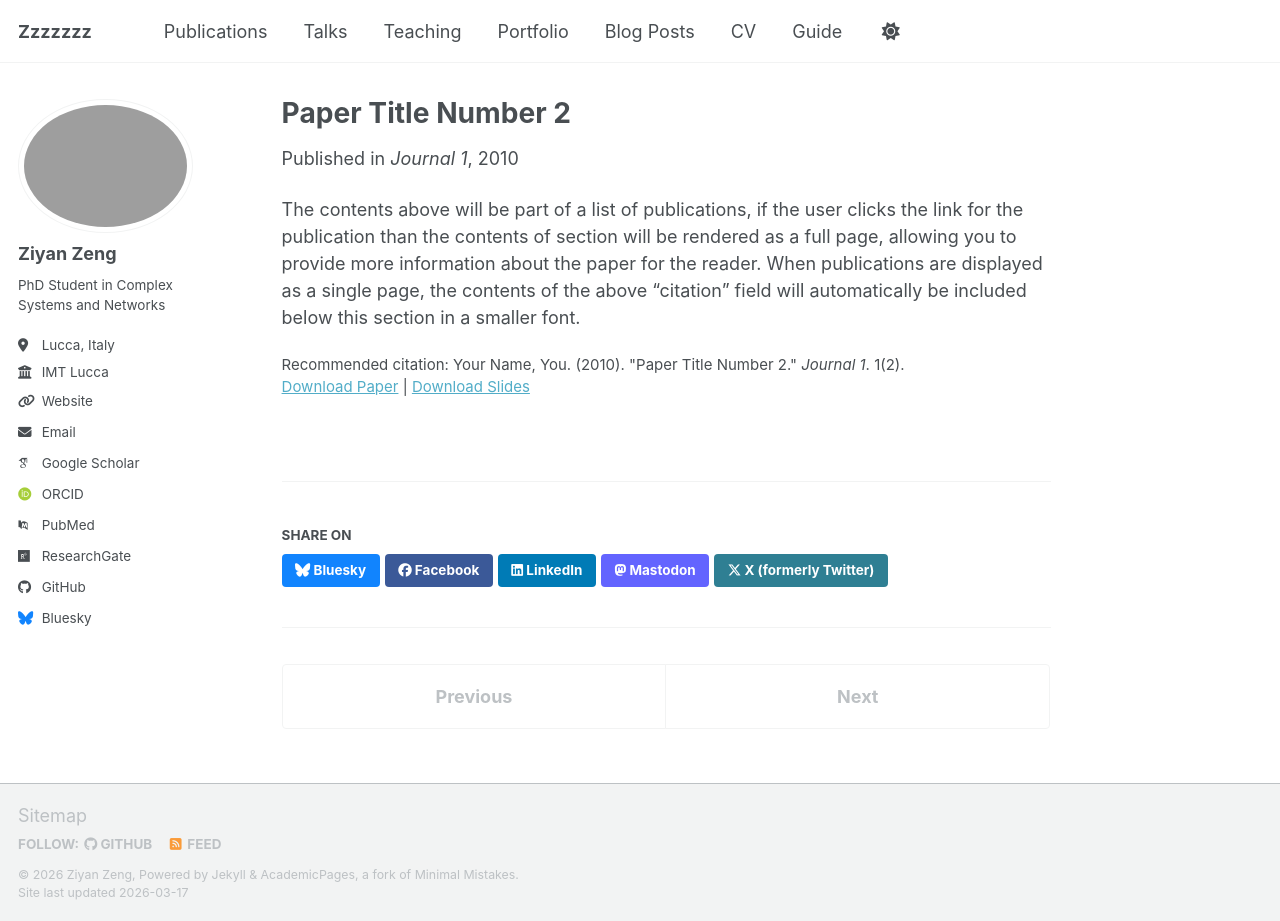
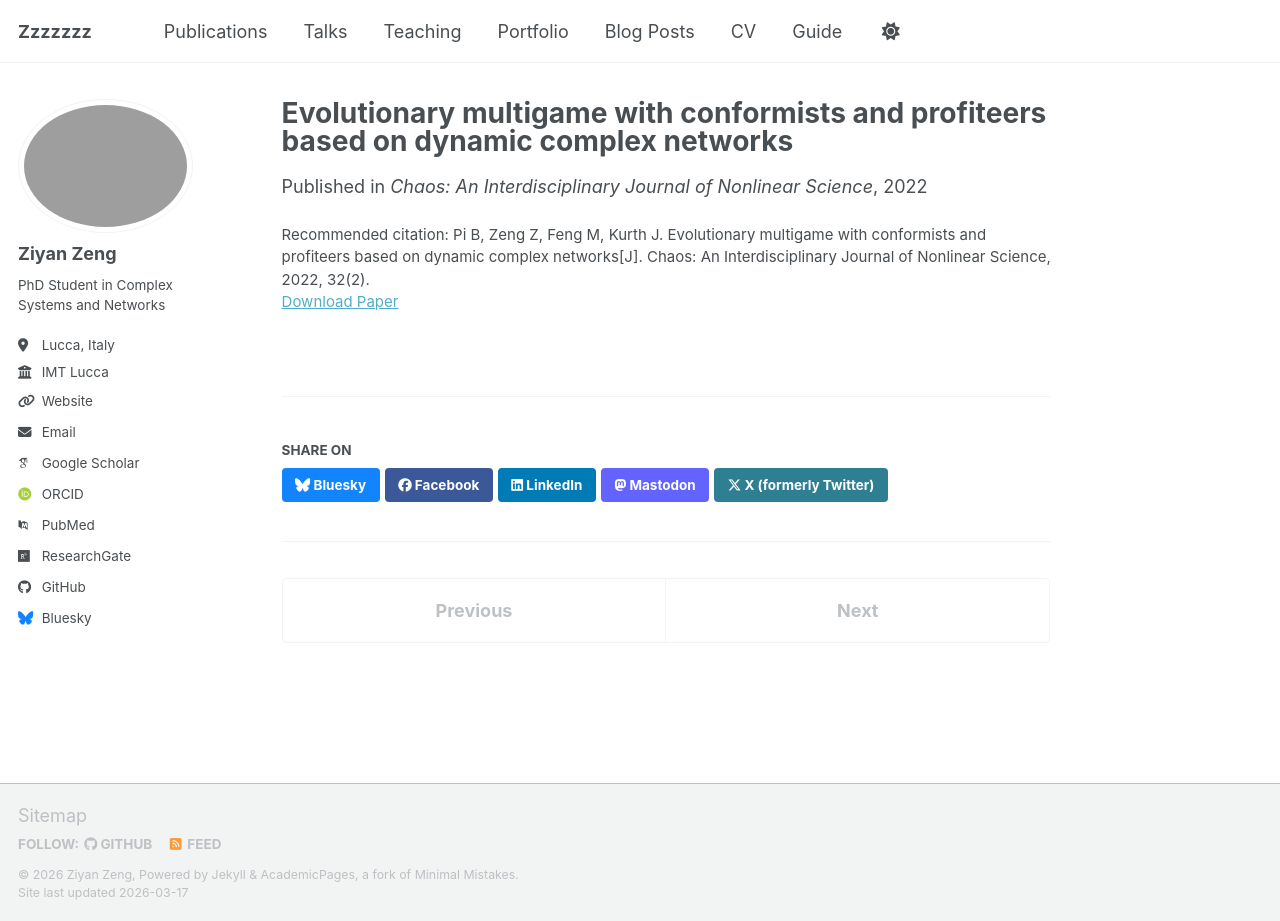
Before and after one commit to ziyanzeng-net/ziyanzeng-net.github.io, a Jekyll site: the page built from _publications/2010-10-01-paper-title-number-2.md, in a window 1280 px wide and 921 px high. Built offline with Jekyll 4.4.1, drawn with Linux system fonts in a browser that asks for light colours; some web fonts are replaced; a script bundle is joined from its source files by our own code; library files that are not in the unit come from our copies.

Commit message:
Update 2010-10-01-paper-title-number-2.md

```diff
--- a/_publications/2010-10-01-paper-title-number-2.md
+++ b/_publications/2010-10-01-paper-title-number-2.md
@@ -1,14 +1,10 @@
 ---
-title: "Paper Title Number 2"
+title: "Evolutionary multigame with conformists and profiteers based on dynamic complex networks"
 collection: publications
 category: manuscripts
-permalink: /publication/2010-10-01-paper-title-number-2
-excerpt: 'This paper is about the number 2. The number 3 is left for future work.'
-date: 2010-10-01
-venue: 'Journal 1'
-slidesurl: 'https://academicpages.github.io/files/slides2.pdf'
-paperurl: 'https://academicpages.github.io/files/paper2.pdf'
-citation: 'Your Name, You. (2010). &quot;Paper Title Number 2.&quot; <i>Journal 1</i>. 1(2).'
+permalink: https://pubs.aip.org/aip/cha/article/32/2/023117/2835679
+date: 2022-2-1
+venue: 'Chaos: An Interdisciplinary Journal of Nonlinear Science'
+paperurl: 'https://pubs.aip.org/aip/cha/article/32/2/023117/2835679'
+citation: 'Pi B, Zeng Z, Feng M, Kurth J. Evolutionary multigame with conformists and profiteers based on dynamic complex networks[J]. Chaos: An Interdisciplinary Journal of Nonlinear Science, 2022, 32(2).'
 ---
-
-The contents above will be part of a list of publications, if the user clicks the link for the publication than the contents of section will be rendered as a full page, allowing you to provide more information about the paper for the reader. When publications are displayed as a single page, the contents of the above "citation" field will automatically be included below this section in a smaller font.
```
